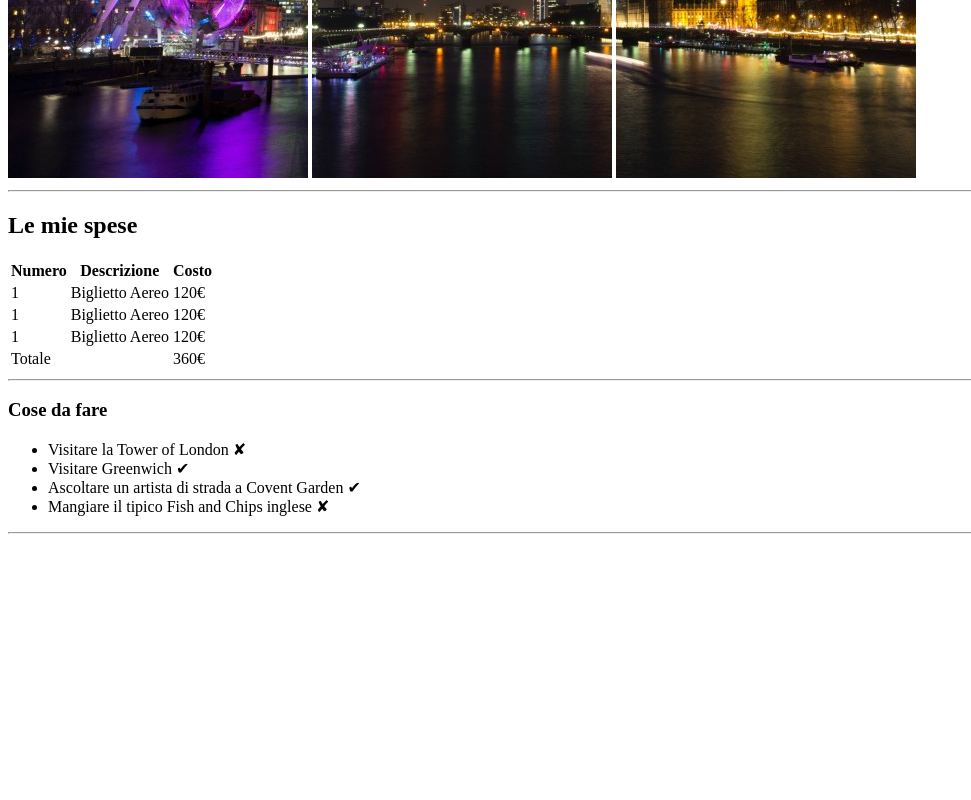
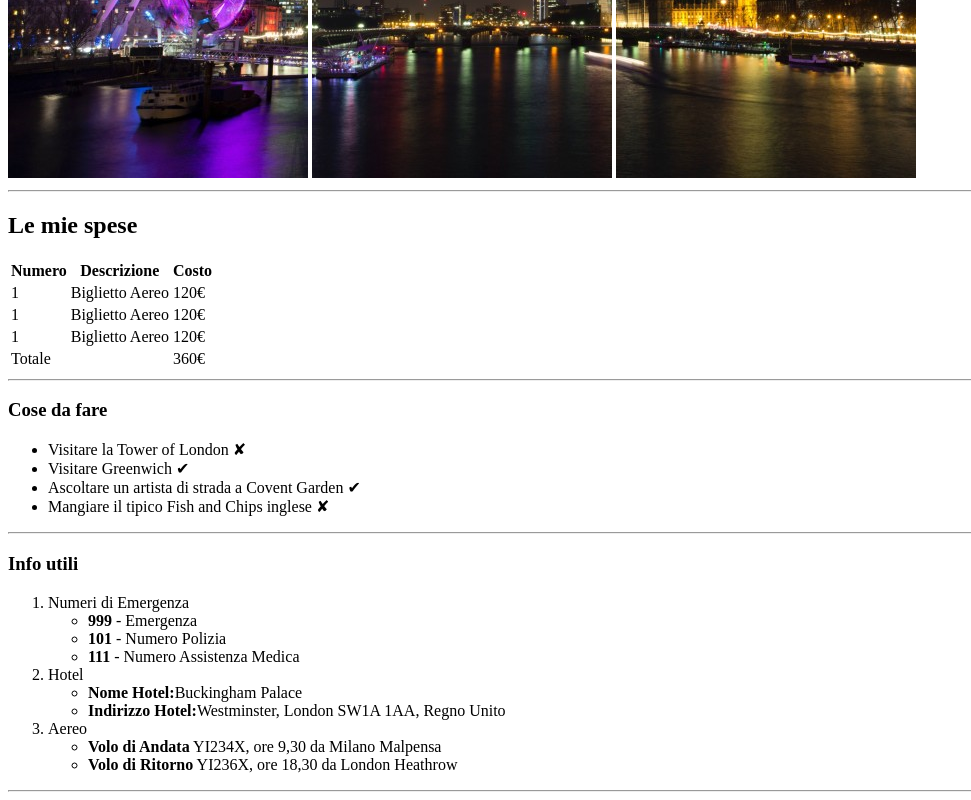
Before and after one commit to Maccio92/html-london-trip, a plain HTML site: page index.html in a window 1280 px wide. Shown: the part 502-1302 px from the top of the page, without its empty margins (0-971 px from the left). Before the commit the page ends 1044 px from the top, so only its background shows below. Drawn offline with Linux system fonts and the light colour scheme.

Commit message:
section info

```diff
--- a/index.html
+++ b/index.html
@@ -54,6 +54,8 @@
             <hr>
         </div>
         <!-- /Sezione spese    -->
+
+        <!-- Sezione Cose da fare -->
         <div>
             <h3>Cose da fare</h3>
             <ul>
@@ -64,7 +66,32 @@
             </ul>
             <hr>
         </div>
+        <!-- /Sezione Cose da fare -->
 
+        <!-- Sezione Info -->
+        <div>
+            <h3>Info utili</h3>
+            <ol>
+                <li>Numeri di Emergenza</li>
+                    <ul>
+                        <li><strong>999</strong> - Emergenza</li>
+                        <li><strong>101</strong> - Numero Polizia</li>
+                        <li><strong>111</strong> - Numero Assistenza Medica</li>
+                    </ul>
+                <li>Hotel</li>
+                    <ul>
+                        <li><strong>Nome Hotel:</strong>Buckingham Palace</li>
+                        <li><strong>Indirizzo Hotel:</strong>Westminster, London SW1A 1AA, Regno Unito</li>
+                    </ul>
+                <li>Aereo</li>
+                    <ul>
+                        <li><strong>Volo di Andata</strong> YI234X, ore 9,30 da Milano Malpensa</li>
+                        <li><strong>Volo di Ritorno</strong> YI236X, ore 18,30 da London Heathrow</li>
+                    </ul>
+            </ol>
+            <hr>
+        </div>
+        <!-- /Sezione Info -->
     </main>
     <!-- /main -->
 </body>
```
